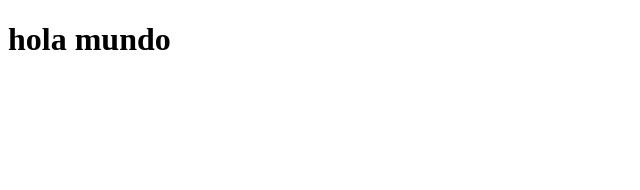
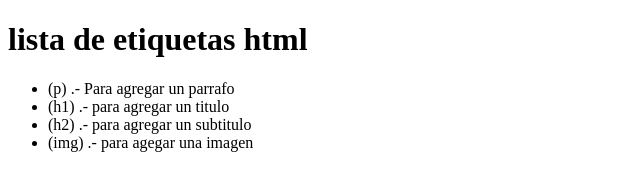
Before and after one commit to YEPESEKTORREZ/miprimerrepo, a plain HTML site: page index.html in a window 1280 px wide. Shown: the whole page, without its empty margins (0-640 px from the left). Drawn offline with Linux system fonts and the light colour scheme.

Commit message:
misegundo commit

```diff
--- a/index.html
+++ b/index.html
@@ -3,9 +3,15 @@
 <head>
     <meta charset="UTF-8">
     <meta name="viewport" content="width=device-width, initial-scale=1.0">
-    <title>MI PRIMERA WEP</title>
+    <title>mi lista html</title>
 </head>
-<body>
-   <h1>hola mundo</h1>
+<body> <h1>lista de etiquetas html </h1>
+    <ul>
+     <li>(p) .- Para agregar un parrafo</li>
+     <li>(h1) .- para agregar un titulo</li>
+     <li>(h2) .- para agregar un subtitulo</li>
+     <li>(img) .- para agegar una imagen</li>
+
+   </ul>
 </body>
 </html>
```
